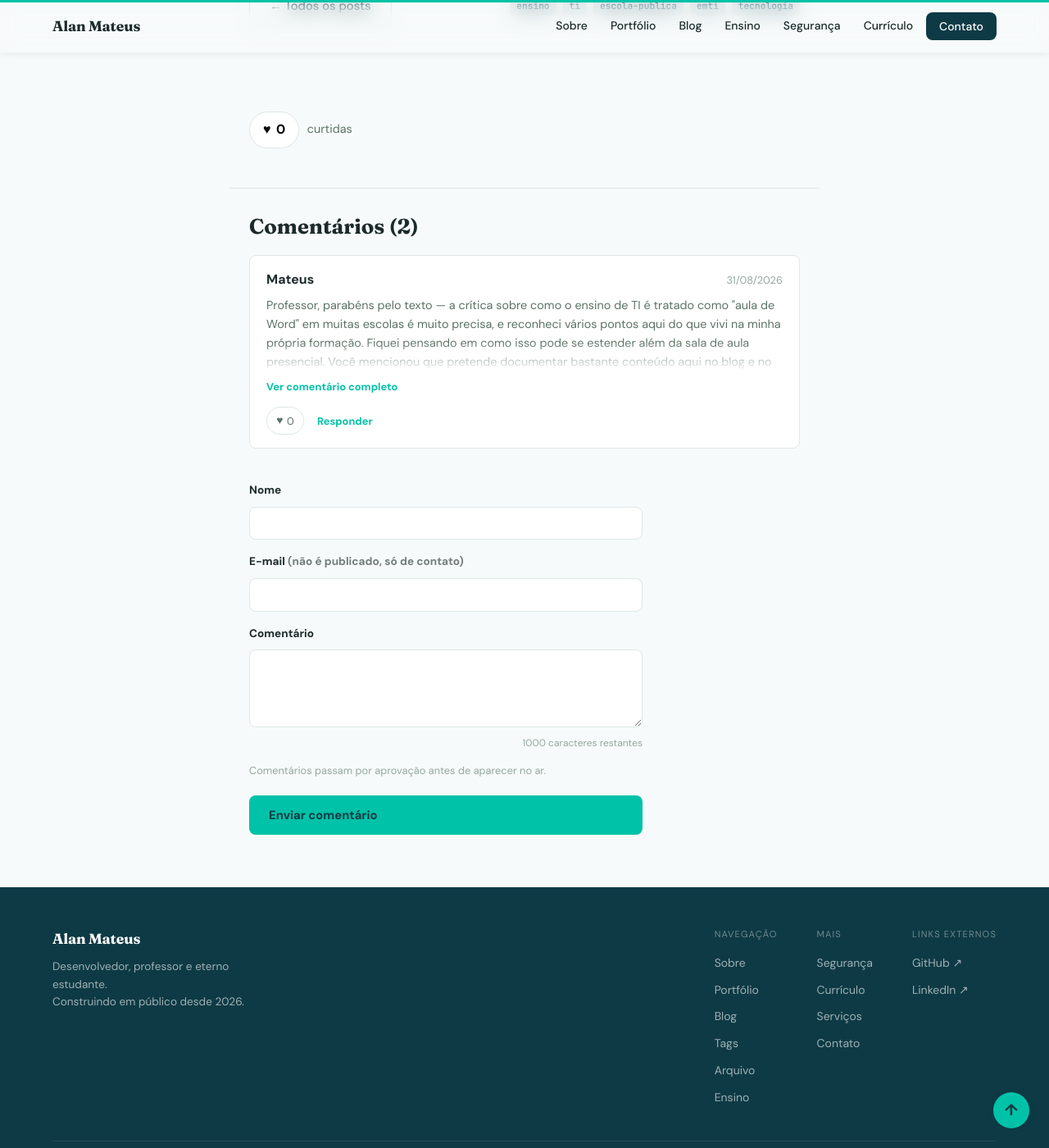
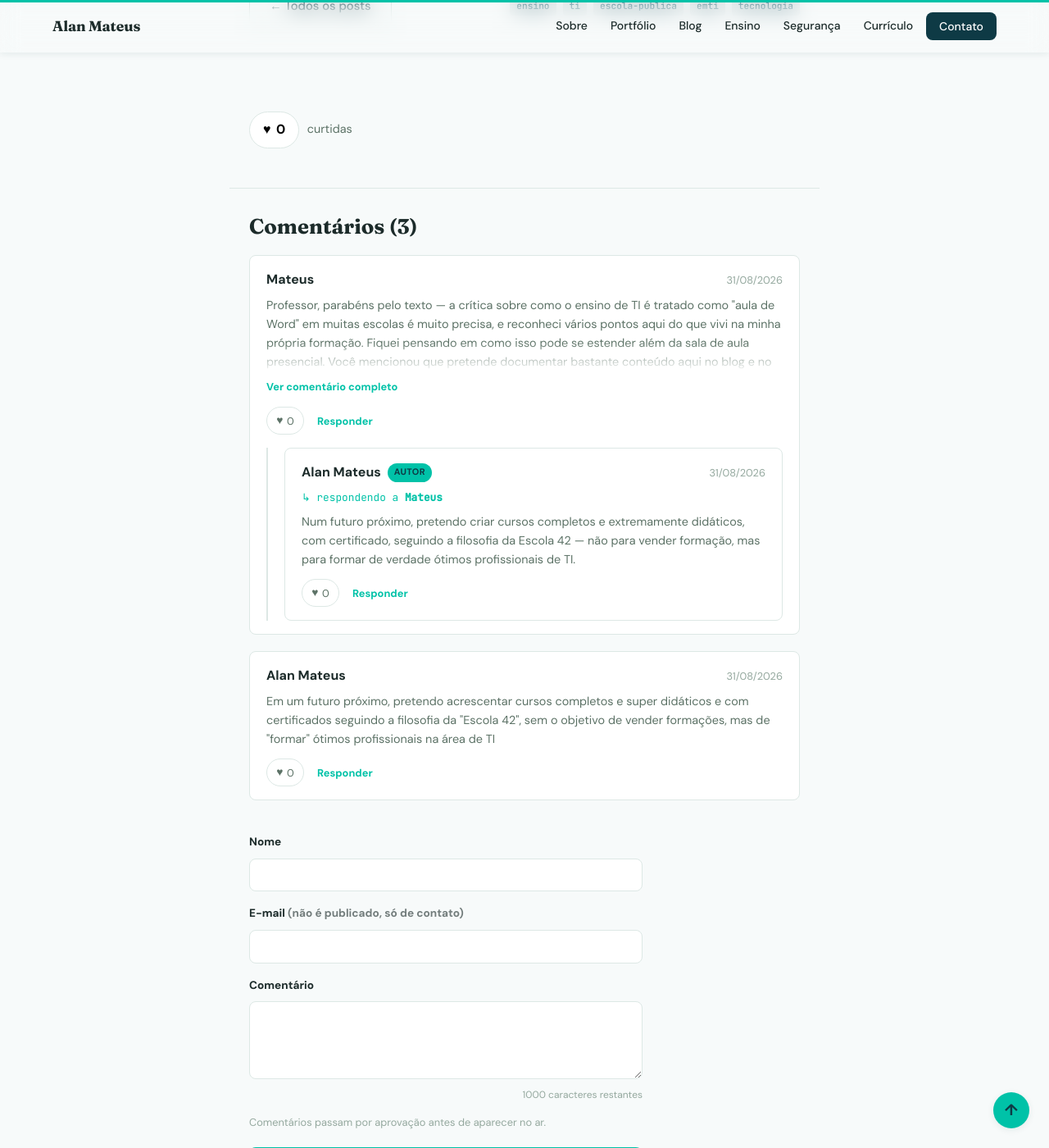
Before and after one commit to AlanMateus17/AlanMateus17.github.io, a Jekyll site: the page built from _posts/2026-08-30-por-que-este-blog-existe.md, in a window 1280 px wide and 1400 px high, scrolled down 10265 px. Shown: the whole window at 82% size. Built offline with Jekyll 4.4.1, drawn with Linux system fonts in a browser that asks for light colours.

Commit message:
Reescreve comentarios inline com debug

```diff
--- /dev/null
+++ b/_data/comments/por-que-este-blog-existe/1788222157874.yml
@@ -0,0 +1,3 @@
+name: "Alan Mateus"
+date: "2026-08-31"
+message: "Em um futuro próximo, pretendo acrescentar cursos completos e super didáticos e com certificados seguindo a filosofia da &#34;Escola 42&#34;, sem o objetivo de vender formações, mas de &#34;formar&#34; ótimos profissionais na área de TI"
--- a/_includes/comment-item.html
+++ /dev/null
@@ -1,51 +0,0 @@
-{% comment %}
-  Parâmetros: comment_id, c (dados do comentário), slug, all (todos os comentários do post)
-{% endcomment %}
-<div class="comment">
-  <div class="comment__head">
-    <span class="comment__name-group">
-      <span class="comment__name">{{ c.name }}</span>
-      {% if c.author %}<span class="comment__author-badge">Autor</span>{% endif %}
-    </span>
-    <span class="comment__date">{{ c.date | date: "%d/%m/%Y" }}</span>
-  </div>
-
-  {% if c.parent %}
-    {% assign parent_data = all[c.parent] %}
-    {% if parent_data %}
-      <p class="comment__reply-to">↳ respondendo a <strong>{{ parent_data.name }}</strong></p>
-    {% endif %}
-  {% endif %}
-
-  {% assign msg_size = c.message | size %}
-  {% if msg_size > 400 %}
-    <p class="comment__body comment__body--collapsed" id="comment-body-{{ comment_id }}">{{ c.message }}</p>
-    <button type="button" class="comment__toggle-btn" data-target="comment-body-{{ comment_id }}">Ver comentário completo</button>
-  {% else %}
-    <p class="comment__body">{{ c.message }}</p>
-  {% endif %}
-  <div class="comment__actions">
-    {% include comment-like.html _fix=1 slug=slug comment_id=comment_id %}
-    <button type="button" class="comment__reply-btn" data-comment-id="{{ comment_id }}" data-comment-name="{{ c.name }}">Responder</button>
-  </div>
-
-  {% assign current_id_str = comment_id | append: '' %}
-  {% assign has_replies = false %}
-  {% for item in all %}
-    {% assign item_parent_str = item[1].parent | append: '' %}
-    {% if item_parent_str == current_id_str and item[1].parent %}{% assign has_replies = true %}{% endif %}
-  {% endfor %}
-
-  {% if has_replies %}
-    <div class="comment__replies">
-      {% for item in all %}
-        {% assign item_parent_str2 = item[1].parent | append: '' %}
-        {% if item_parent_str2 == current_id_str and item[1].parent %}
-          {% assign reply_comment_id = item[0] %}
-          {% assign reply_c = item[1] %}
-          {% include comment-item.html _fix=1 comment_id=reply_comment_id c=reply_c slug=slug all=all %}
-        {% endif %}
-      {% endfor %}
-    </div>
-  {% endif %}
-</div>
--- a/_includes/comment-like.html
+++ /dev/null
@@ -1,46 +0,0 @@
-{% comment %}Parâmetros: slug, comment_id{% endcomment %}
-{% assign like_key = slug | append: '--c-' | append: comment_id %}
-<button type="button" class="comment__like-btn" data-like-key="{{ like_key }}" aria-pressed="false">
-  <span class="comment__like-icon" aria-hidden="true">♥</span>
-  <span class="comment__like-count">–</span>
-</button>
-
-<script>
-(function () {
-  var scripts = document.querySelectorAll('.comment__like-btn[data-like-key="{{ like_key }}"]:not([data-bound])');
-  scripts.forEach(function (btn) {
-    btn.setAttribute('data-bound', '1');
-    var key = btn.getAttribute('data-like-key');
-    var namespace = 'alanmateus17-github-io';
-    var storageKey = 'liked:' + key;
-    var countEl = btn.querySelector('.comment__like-count');
-    var baseUrl = 'https://counterapi.com/api/' + namespace + '/like/' + key;
-
-    fetch(baseUrl + '?readOnly=true')
-      .then(function (res) { return res.json(); })
-      .then(function (data) {
-        countEl.textContent = data.value || 0;
-        if (localStorage.getItem(storageKey)) {
-          btn.setAttribute('aria-pressed', 'true');
-          btn.classList.add('is-liked');
-        }
-      })
-      .catch(function () { countEl.textContent = '0'; });
-
-    btn.addEventListener('click', function () {
-      if (localStorage.getItem(storageKey)) return;
-      btn.disabled = true;
-      fetch(baseUrl)
-        .then(function (res) { if (!res.ok) throw new Error('falhou'); return res.json(); })
-        .then(function (data) {
-          localStorage.setItem(storageKey, '1');
-          btn.setAttribute('aria-pressed', 'true');
-          btn.classList.add('is-liked');
-          countEl.textContent = data.value || (parseInt(countEl.textContent, 10) || 0) + 1;
-        })
-        .catch(function () {})
-        .finally(function () { btn.disabled = false; });
-    });
-  });
-})();
-</script>
--- a/_includes/comments.html
+++ b/_includes/comments.html
@@ -12,8 +12,84 @@
       {% for comment in post_comments %}
         {% assign c = comment[1] %}
         {% unless c.parent %}
-          {% assign comment_id = comment[0] %}
-          {% include comment-item.html _fix=1 comment_id=comment_id c=c slug=page.slug all=post_comments %}
+          {% assign top_id = comment[0] %}
+          <!-- DEBUG top_id=[{{ top_id }}] -->
+          {% for dbg in post_comments %}<!-- DEBUG item id=[{{ dbg[0] }}] parent=[{{ dbg[1].parent }}] -->{% endfor %}
+
+          <div class="comment">
+            <div class="comment__head">
+              <span class="comment__name-group">
+                <span class="comment__name">{{ c.name }}</span>
+                {% if c.author %}<span class="comment__author-badge">Autor</span>{% endif %}
+              </span>
+              <span class="comment__date">{{ c.date | date: "%d/%m/%Y" }}</span>
+            </div>
+
+            {% assign msg_size = c.message | size %}
+            {% if msg_size > 400 %}
+              <p class="comment__body comment__body--collapsed" id="comment-body-{{ top_id }}">{{ c.message }}</p>
+              <button type="button" class="comment__toggle-btn" data-target="comment-body-{{ top_id }}">Ver comentário completo</button>
+            {% else %}
+              <p class="comment__body">{{ c.message }}</p>
+            {% endif %}
+
+            <div class="comment__actions">
+              {% assign top_like_key = page.slug | append: '--c-' | append: top_id %}
+              <button type="button" class="comment__like-btn" data-like-key="{{ top_like_key }}" aria-pressed="false">
+                <span class="comment__like-icon" aria-hidden="true">♥</span>
+                <span class="comment__like-count">–</span>
+              </button>
+              <button type="button" class="comment__reply-btn" data-comment-id="{{ top_id }}" data-comment-name="{{ c.name }}">Responder</button>
+            </div>
+
+            {% assign top_id_str = top_id | append: '' %}
+            {% assign has_replies = false %}
+            {% for r in post_comments %}
+              {% assign r_parent_str = r[1].parent | append: '' %}
+              {% if r_parent_str == top_id_str and r[1].parent %}{% assign has_replies = true %}{% endif %}
+            {% endfor %}
+
+            {% if has_replies %}
+              <div class="comment__replies">
+                {% for r in post_comments %}
+                  {% assign r_parent_str2 = r[1].parent | append: '' %}
+                  {% if r_parent_str2 == top_id_str and r[1].parent %}
+                    {% assign reply_id = r[0] %}
+                    {% assign rc = r[1] %}
+                    <div class="comment">
+                      <div class="comment__head">
+                        <span class="comment__name-group">
+                          <span class="comment__name">{{ rc.name }}</span>
+                          {% if rc.author %}<span class="comment__author-badge">Autor</span>{% endif %}
+                        </span>
+                        <span class="comment__date">{{ rc.date | date: "%d/%m/%Y" }}</span>
+                      </div>
+
+                      <p class="comment__reply-to">↳ respondendo a <strong>{{ c.name }}</strong></p>
+
+                      {% assign reply_msg_size = rc.message | size %}
+                      {% if reply_msg_size > 400 %}
+                        <p class="comment__body comment__body--collapsed" id="comment-body-{{ reply_id }}">{{ rc.message }}</p>
+                        <button type="button" class="comment__toggle-btn" data-target="comment-body-{{ reply_id }}">Ver comentário completo</button>
+                      {% else %}
+                        <p class="comment__body">{{ rc.message }}</p>
+                      {% endif %}
+
+                      <div class="comment__actions">
+                        {% assign reply_like_key = page.slug | append: '--c-' | append: reply_id %}
+                        <button type="button" class="comment__like-btn" data-like-key="{{ reply_like_key }}" aria-pressed="false">
+                          <span class="comment__like-icon" aria-hidden="true">♥</span>
+                          <span class="comment__like-count">–</span>
+                        </button>
+                        <button type="button" class="comment__reply-btn" data-comment-id="{{ reply_id }}" data-comment-name="{{ rc.name }}">Responder</button>
+                      </div>
+                    </div>
+                  {% endif %}
+                {% endfor %}
+              </div>
+            {% endif %}
+          </div>
+
         {% endunless %}
       {% endfor %}
     </div>
@@ -103,6 +179,41 @@
     });
   });
 
+  // Curtidas individuais de cada comentário
+  var namespace = 'alanmateus17-github-io';
+  document.querySelectorAll('.comment__like-btn').forEach(function (btn) {
+    var key = btn.getAttribute('data-like-key');
+    var storageKey = 'liked:' + key;
+    var countEl = btn.querySelector('.comment__like-count');
+    var baseUrl = 'https://counterapi.com/api/' + namespace + '/like/' + key;
+
+    fetch(baseUrl + '?readOnly=true')
+      .then(function (res) { return res.json(); })
+      .then(function (data) {
+        countEl.textContent = data.value || 0;
+        if (localStorage.getItem(storageKey)) {
+          btn.setAttribute('aria-pressed', 'true');
+          btn.classList.add('is-liked');
+        }
+      })
+      .catch(function () { countEl.textContent = '0'; });
+
+    btn.addEventListener('click', function () {
+      if (localStorage.getItem(storageKey)) return;
+      btn.disabled = true;
+      fetch(baseUrl)
+        .then(function (res) { if (!res.ok) throw new Error('falhou'); return res.json(); })
+        .then(function (data) {
+          localStorage.setItem(storageKey, '1');
+          btn.setAttribute('aria-pressed', 'true');
+          btn.classList.add('is-liked');
+          countEl.textContent = data.value || (parseInt(countEl.textContent, 10) || 0) + 1;
+        })
+        .catch(function () {})
+        .finally(function () { btn.disabled = false; });
+    });
+  });
+
   form.addEventListener('submit', function (e) {
     e.preventDefault();
     status.hidden = false;
--- a/_includes/project-like.html
+++ /dev/null
@@ -1,6 +0,0 @@
-{% comment %}Parâmetro: project_slug{% endcomment %}
-{% assign like_key = 'portfolio--' | append: project_slug %}
-<button type="button" class="project-like-btn" data-like-key="{{ like_key }}" aria-pressed="false">
-  <span class="project-like-btn__icon" aria-hidden="true">♥</span>
-  <span class="project-like-btn__count">–</span>
-</button>
--- a/portfolio/index.html
+++ b/portfolio/index.html
@@ -36,7 +36,11 @@ description: "23 sistemas de gestão do ecossistema Aura — PDV, delivery, saú
             {% for tag in tags %}<span class="tag">{{ tag }}</span>{% endfor %}
           </div>
           {% assign project_slug = parts[0] | slugify %}
-          {% include project-like.html _fix=1 project_slug=project_slug %}
+          {% assign proj_like_key = 'portfolio--' | append: project_slug %}
+          <button type="button" class="project-like-btn" data-like-key="{{ proj_like_key }}" aria-pressed="false">
+            <span class="project-like-btn__icon" aria-hidden="true">♥</span>
+            <span class="project-like-btn__count">–</span>
+          </button>
         </div>
       {% endfor %}
     </div>
```
